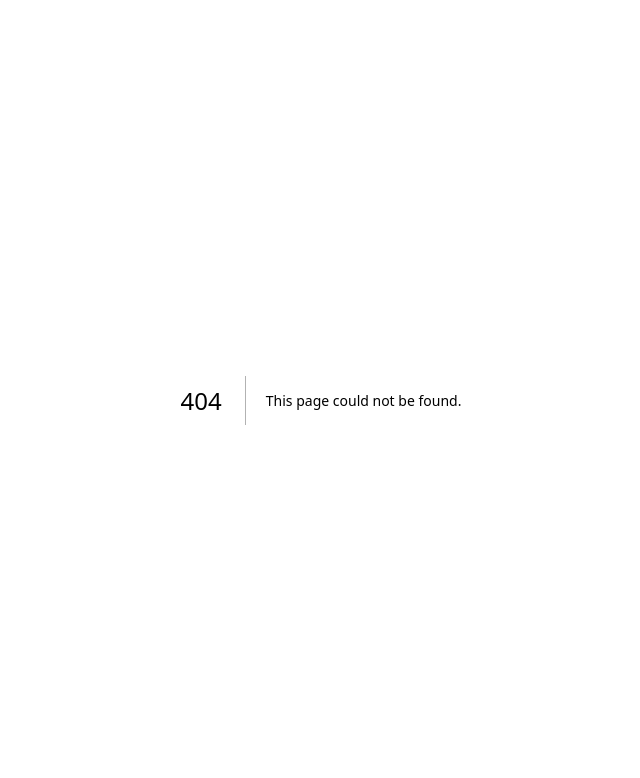
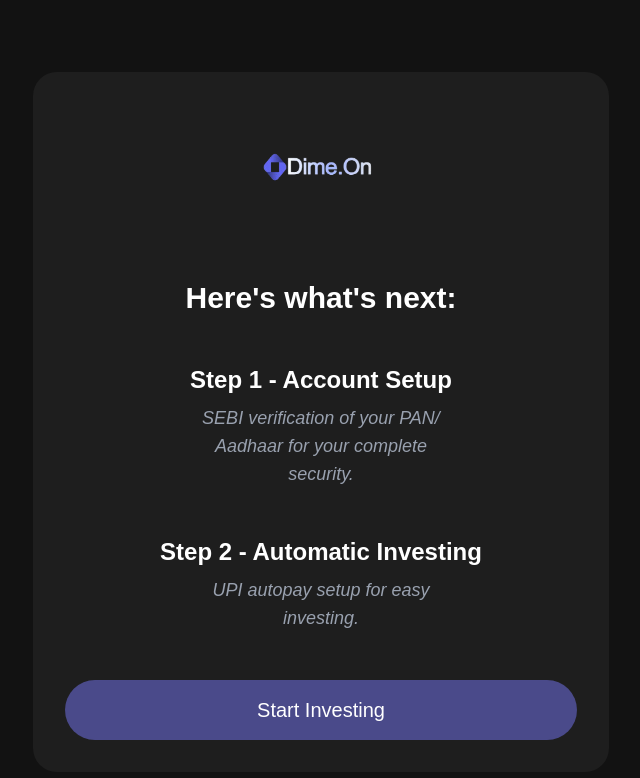
Before and after one commit to raghuramalur/investapp-master, a Next.js app: page /activation in a window 1280 px wide. Before the commit this address had no page. Shown: the top 778 px of the page, without its empty margins (319-959 px from the left). Built offline with nearby package versions, Linux system fonts and the light colour scheme.

Commit message:
commit 5

```diff
--- /dev/null
+++ b/src/app/activation/page.js
@@ -0,0 +1,62 @@
+"use client";
+import Image from 'next/image';
+import { useRouter } from 'next/navigation';
+import logo from '../../assets/logo.png';
+
+export default function Activation() {
+  const router = useRouter();
+
+  return (
+    <div className="min-h-screen bg-[#121212] text-white p-6">
+      {/* Main Card */}
+      <div className="bg-[#1E1E1E] rounded-3xl p-8 flex flex-col items-center max-w-xl mx-auto mt-12">
+        {/* Logo */}
+        <div className="w-32 h-32 mb-12">
+          <Image
+            src={logo}
+            alt="Dime.On Logo"
+            width={128}
+            height={128}
+            className="w-full h-full object-contain"
+          />
+        </div>
+
+        <h1 className="text-3xl font-bold mb-12 text-center">
+          Here's what's next:
+        </h1>
+
+        {/* Steps */}
+        <div className="space-y-12 w-full text-center mb-12">
+          <div>
+            <h2 className="text-2xl font-semibold mb-2">
+              Step 1 - Account Setup
+            </h2>
+            <p className="text-gray-400 text-lg italic">
+              SEBI verification of your PAN/<br />
+              Aadhaar for your complete<br />
+              security.
+            </p>
+          </div>
+
+          <div>
+            <h2 className="text-2xl font-semibold mb-2">
+              Step 2 - Automatic Investing
+            </h2>
+            <p className="text-gray-400 text-lg italic">
+              UPI autopay setup for easy<br />
+              investing.
+            </p>
+          </div>
+        </div>
+
+        {/* Start Investing Button */}
+        <button
+          onClick={() => router.push('/account-setup')}
+          className="w-full bg-[#4A4A8A] text-white py-4 rounded-full text-xl font-medium hover:bg-[#5A5A9A] transition-all duration-200"
+        >
+          Start Investing
+        </button>
+      </div>
+    </div>
+  );
+}
--- a/src/app/dashboard/page.js
+++ b/src/app/dashboard/page.js
@@ -1,9 +1,11 @@
 "use client";
 import { useState, useEffect } from 'react';
 import Image from 'next/image';
+import { useRouter } from 'next/navigation';
 
 export default function Dashboard() {
   const [userName, setUserName] = useState('');
+  const router = useRouter();
 
   useEffect(() => {
     // Get the name from localStorage when component mounts
@@ -102,7 +104,10 @@ export default function Dashboard() {
         </div>
 
         {/* Complete Activation Button */}
-        <button className="w-full bg-[#ADFF2F] text-black py-4 rounded-xl text-xl font-medium hover:bg-[#9AE52E] transition-all duration-200">
+        <button
+          onClick={() => router.push('/activation')}
+          className="w-full bg-[#ADFF2F] text-black py-4 rounded-xl text-xl font-medium hover:bg-[#9AE52E] transition-all duration-200"
+        >
           Complete Activation
         </button>
       </div>
```
